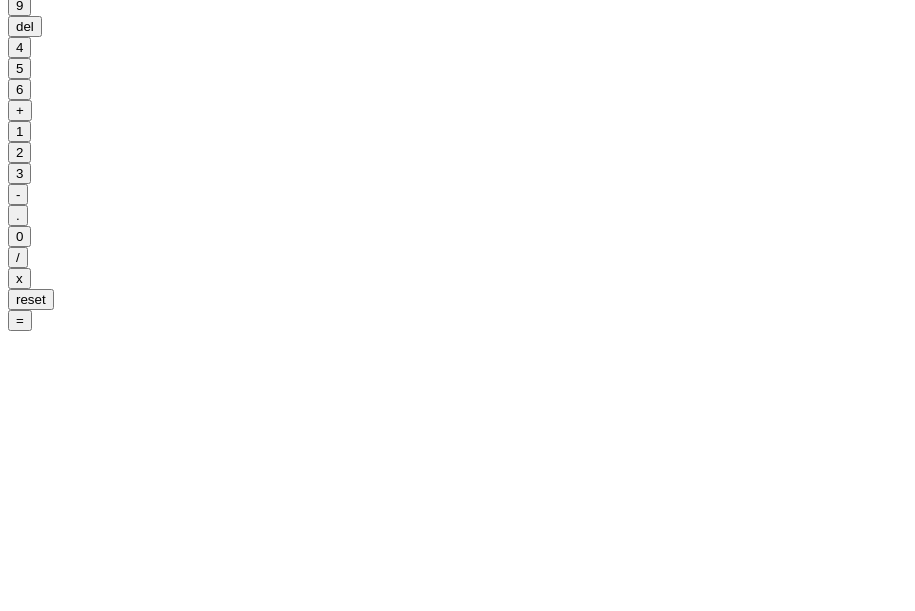
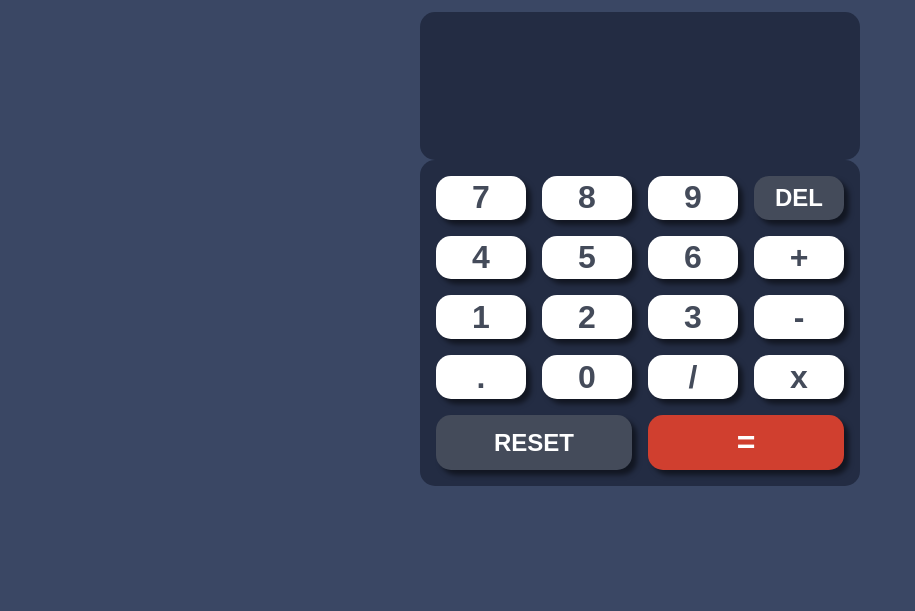
Before and after one commit to ajarek/calculator-app, a plain HTML site: page index.html in a window 1280 px wide. Shown: the part 189-800 px from the top of the page, without its empty margins (0-915 px from the left). Drawn offline with Linux system fonts and the light colour scheme; the site is published under a folder, as on GitHub Pages, so addresses that start at the root find nothing.

Commit message:
change code

```diff
--- a/index.html
+++ b/index.html
@@ -5,8 +5,8 @@
   <meta charset="UTF-8">
   <meta name="viewport" content="width=device-width, initial-scale=1.0">
   <link rel="icon" type="image/png" sizes="32x32" href="./images/favicon-32x32.png">
-  <link rel="stylesheet" href="/css/style.css">
-  <link rel="stylesheet" href="/css/thema1.css" id="thema">
+  <link rel="stylesheet" href="css/style.css">
+  <link rel="stylesheet" href="css/thema1.css" id="thema">
   <title>Calculator app</title>
 </head>
 
@@ -92,7 +92,7 @@
   </div>
 </div>
 
-<script src="/js/script.js"></script>
+<script src="js/script.js"></script>
 </body>
 
 </html>
--- a/js/script.js
+++ b/js/script.js
@@ -9,9 +9,9 @@ let sign = []
 function changeThema(e) {
     if (e.target.id !== 'one') {
         const adress = e.target.dataset.thema
-        css.href = "/css/thema" + adress + ".css"
+        css.href = "css/thema" + adress + ".css"
     } else {
-        css.href = "/css/thema1.css"
+        css.href = "css/thema1.css"
     }
 }
 
```
